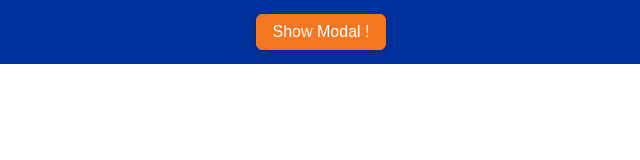
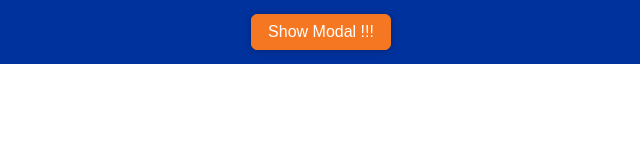
Before and after one commit to VasanthVaas9384/Git---ModalWithBackdrop, a website: page index.html in a window 1280 px wide. Shown: the full height of the page, 319-959 px from the left. Drawn offline with Linux system fonts and the light colour scheme.

Commit message:
first commit

```diff
--- a/index.html
+++ b/index.html
@@ -21,7 +21,7 @@
 
 
     <header>
-      <button id="showModal">Show Modal !</button>
+      <button id="showModal">Show Modal !!!</button>
     </header>
 
     <main>
```
